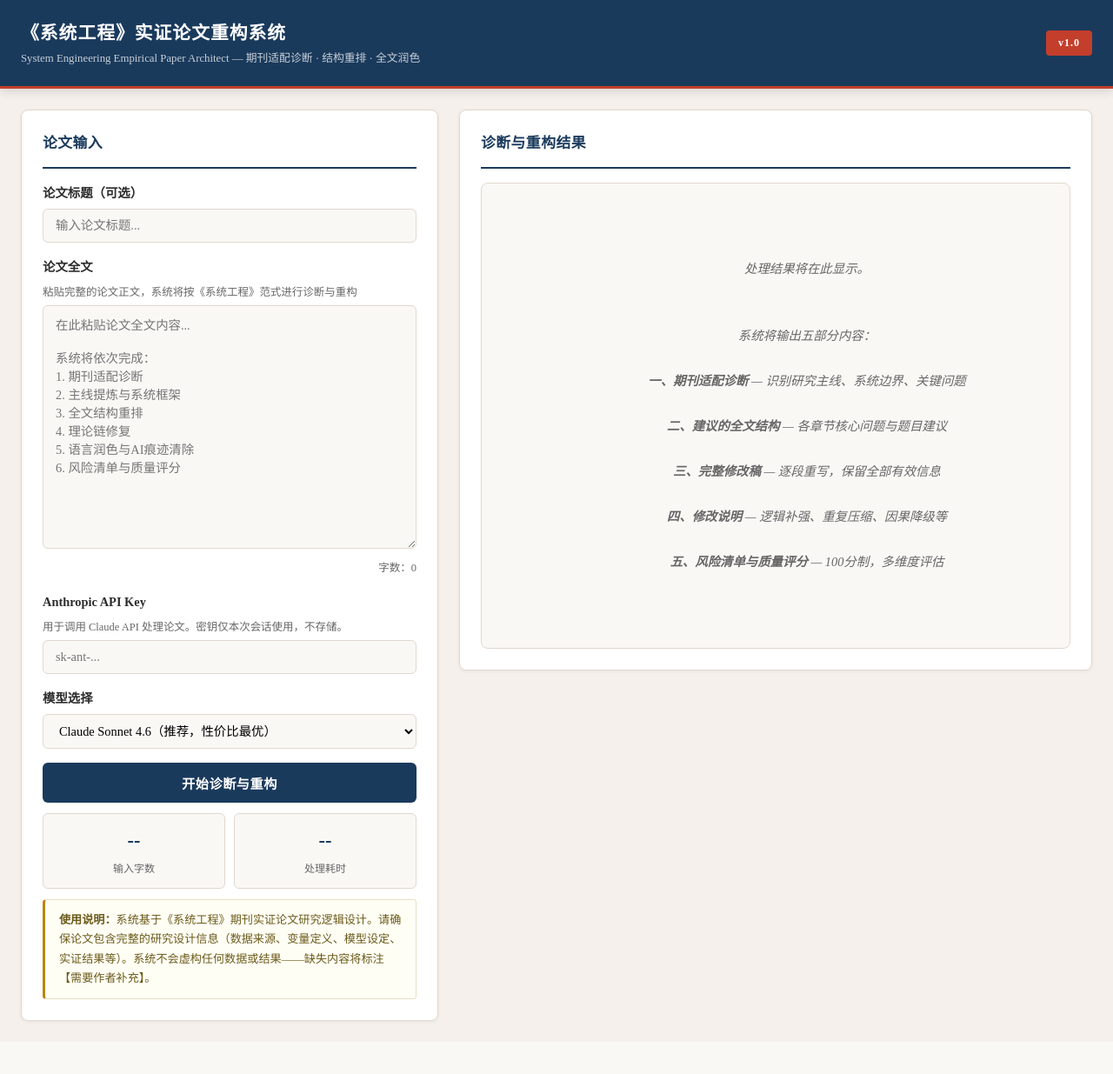
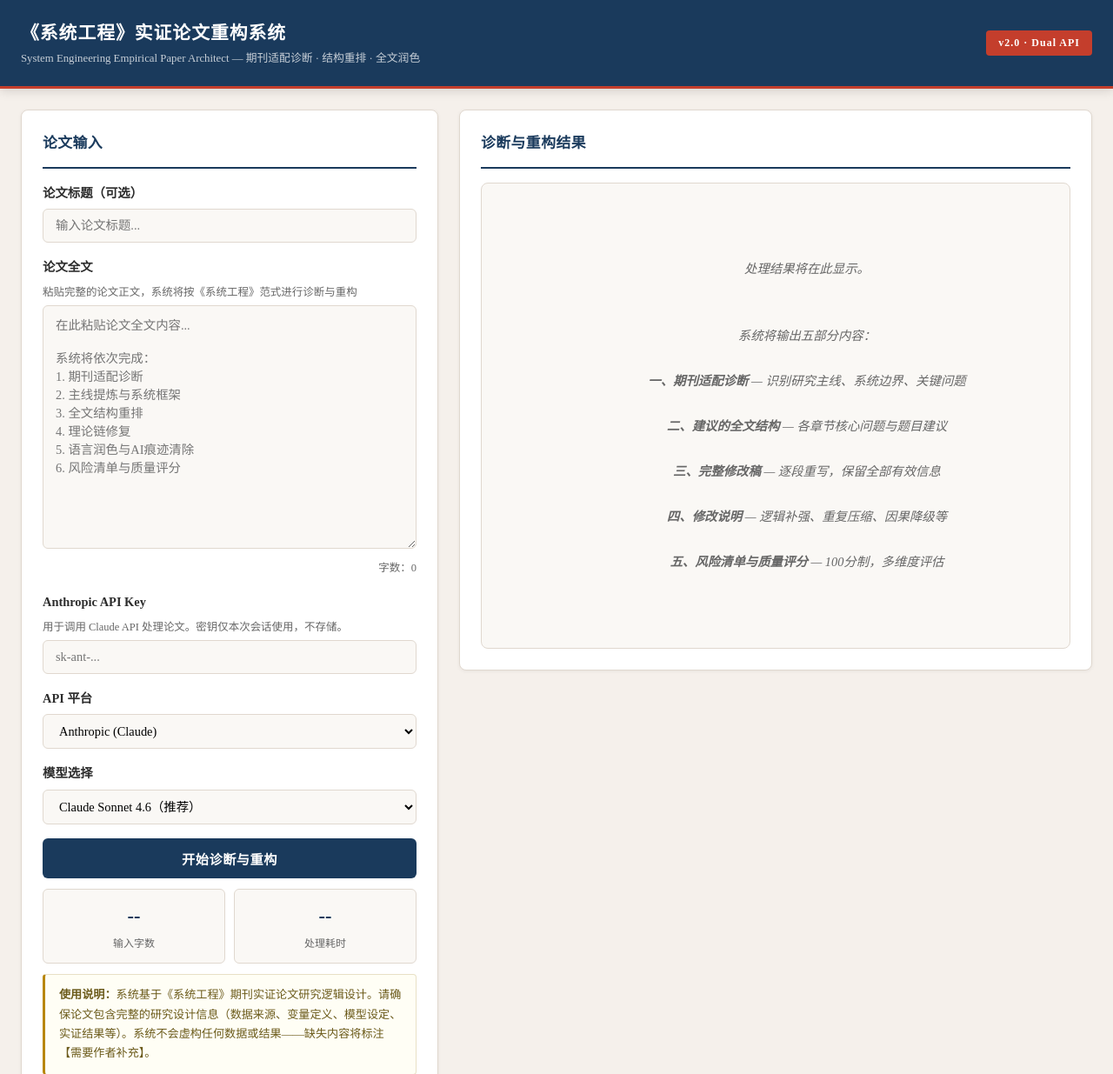
Before and after one commit to shiyingzhang1990-del/system-engineering-paper-generator, a Flask app: page / in a window 1280 px wide. Shown: the top 1235 px of the page at 87% size. Before the commit the page ends 1177 px from the top, so only its background shows below. Run offline with Flask 3, Linux system fonts and the light colour scheme.

Commit message:
feat: 支持 DeepSeek API，双 API 平台切换
- app.py: 新增 DeepSeek API 支持（OpenAI 兼容格式），按 provider 参数分发
- 前端: 新增 API 平台选择器，动态切换模型列表和 API Key 表单
- 支持流式和非流式两种模式
- 新增 /api/models 接口
- requirements: 新增 openai>=1.57.0

```diff
--- a/app.py
+++ b/app.py
@@ -4,6 +4,7 @@ from datetime import datetime
 from flask import Flask, render_template, request, jsonify, Response, stream_with_context
 from flask_cors import CORS
 import anthropic
+from openai import OpenAI
 
 from system_prompt import SYSTEM_PROMPT
 
@@ -11,9 +12,29 @@ app = Flask(__name__)
 CORS(app)
 app.secret_key = os.environ.get("SECRET_KEY", "system-engineering-paper-generator-2024")
 
-# API Key 配置
-# 优先级：环境变量 > 用户传入（前端表单）
-ADMIN_API_KEY = os.environ.get("ANTHROPIC_API_KEY", "")
+# 管理员预设 API Keys（环境变量）
+ADMIN_ANTHROPIC_KEY = os.environ.get("ANTHROPIC_API_KEY", "")
+ADMIN_DEEPSEEK_KEY = os.environ.get("DEEPSEEK_API_KEY", "")
+
+# DeepSeek API 配置
+DEEPSEEK_BASE_URL = "https://api.deepseek.com"
+DEEPSEEK_DEFAULT_MODEL = "deepseek-v4-pro"
+
+# Anthropic 默认模型
+ANTHROPIC_DEFAULT_MODEL = "claude-sonnet-4-6"
+
+# 模型列表
+ANTHROPIC_MODELS = {
+    "claude-opus-4-7": "Claude Opus 4.7（最强）",
+    "claude-sonnet-4-6": "Claude Sonnet 4.6（推荐）",
+    "claude-haiku-4-5-20251001": "Claude Haiku 4.5（最快）",
+}
+
+DEEPSEEK_MODELS = {
+    "deepseek-v4-pro": "DeepSeek V4 Pro（推荐，128K上下文）",
+    "deepseek-v4-flash": "DeepSeek V4 Flash（快速）",
+    "deepseek-chat": "DeepSeek Chat（通用）",
+}
 
 
 def build_user_prompt(paper_text, paper_title=""):
@@ -28,111 +49,185 @@ def build_user_prompt(paper_text, paper_title=""):
 ---"""
 
 
-def process_paper_sync(paper_text, api_key, model, paper_title):
-    """同步处理论文（非流式）"""
+# ========== Anthropic 处理函数 ==========
+
+def process_paper_anthropic_sync(paper_text, api_key, model, paper_title):
+    """Anthropic API 同步处理"""
     client = anthropic.Anthropic(api_key=api_key)
-
-    max_tokens = 16000  # 长输出模式
-
     response = client.messages.create(
         model=model,
-        max_tokens=max_tokens,
+        max_tokens=16000,
         system=SYSTEM_PROMPT,
         messages=[
-            {
-                "role": "user",
-                "content": build_user_prompt(paper_text, paper_title)
-            }
+            {"role": "user", "content": build_user_prompt(paper_text, paper_title)}
         ]
     )
-
     return response.content[0].text
 
 
-def process_paper_stream(paper_text, api_key, model, paper_title):
-    """流式处理论文"""
+def process_paper_anthropic_stream(paper_text, api_key, model, paper_title):
+    """Anthropic API 流式处理"""
     client = anthropic.Anthropic(api_key=api_key)
-
-    max_tokens = 16000
-
     with client.messages.stream(
         model=model,
-        max_tokens=max_tokens,
+        max_tokens=16000,
         system=SYSTEM_PROMPT,
         messages=[
-            {
-                "role": "user",
-                "content": build_user_prompt(paper_text, paper_title)
-            }
+            {"role": "user", "content": build_user_prompt(paper_text, paper_title)}
         ]
     ) as stream:
         for text in stream.text_stream:
             yield text
 
 
+# ========== DeepSeek 处理函数 ==========
+
+def process_paper_deepseek_sync(paper_text, api_key, model, paper_title):
+    """DeepSeek API 同步处理（OpenAI 兼容格式）"""
+    client = OpenAI(api_key=api_key, base_url=DEEPSEEK_BASE_URL)
+
+    response = client.chat.completions.create(
+        model=model,
+        max_tokens=16000,
+        temperature=0.7,
+        messages=[
+            {"role": "system", "content": SYSTEM_PROMPT},
+            {"role": "user", "content": build_user_prompt(paper_text, paper_title)}
+        ]
+    )
+    return response.choices[0].message.content
+
+
+def process_paper_deepseek_stream(paper_text, api_key, model, paper_title):
+    """DeepSeek API 流式处理（OpenAI 兼容格式）"""
+    client = OpenAI(api_key=api_key, base_url=DEEPSEEK_BASE_URL)
+
+    stream = client.chat.completions.create(
+        model=model,
+        max_tokens=16000,
+        temperature=0.7,
+        stream=True,
+        messages=[
+            {"role": "system", "content": SYSTEM_PROMPT},
+            {"role": "user", "content": build_user_prompt(paper_text, paper_title)}
+        ]
+    )
+    for chunk in stream:
+        if chunk.choices[0].delta.content:
+            yield chunk.choices[0].delta.content
+
+
+# ========== 路由 ==========
+
 @app.route("/")
 def index():
     """主页"""
-    has_admin_key = bool(ADMIN_API_KEY)
-    return render_template("index.html", has_admin_key=has_admin_key)
+    has_anthropic = bool(ADMIN_ANTHROPIC_KEY)
+    has_deepseek = bool(ADMIN_DEEPSEEK_KEY)
+    has_admin_key = has_anthropic or has_deepseek
+    return render_template(
+        "index.html",
+        has_admin_key=has_admin_key,
+        has_anthropic=has_anthropic,
+        has_deepseek=has_deepseek,
+        anthropic_models=ANTHROPIC_MODELS,
+        deepseek_models=DEEPSEEK_MODELS,
+    )
 
 
 @app.route("/api/process", methods=["POST"])
 def process():
-    """处理论文（非流式）"""
+    """处理论文（非流式，支持双 API）"""
     try:
         data = request.get_json()
         paper_text = data.get("paper_text", "").strip()
         paper_title = data.get("paper_title", "").strip()
-        api_key = data.get("api_key", "").strip() or ADMIN_API_KEY
-        model = data.get("model", "claude-sonnet-4-6")
+        provider = data.get("provider", "anthropic")  # "anthropic" 或 "deepseek"
+        model = data.get("model", "")
+
+        # 获取 API Key
+        if provider == "deepseek":
+            api_key = data.get("api_key", "").strip() or ADMIN_DEEPSEEK_KEY
+            if not model:
+                model = DEEPSEEK_DEFAULT_MODEL
+        else:
+            api_key = data.get("api_key", "").strip() or ADMIN_ANTHROPIC_KEY
+            if not model:
+                model = ANTHROPIC_DEFAULT_MODEL
 
         if not paper_text:
             return jsonify({"error": "请输入论文内容"}), 400
         if len(paper_text) < 500:
             return jsonify({"error": "论文内容过短（至少500字），请检查后重新提交"}), 400
         if not api_key:
-            return jsonify({"error": "请提供 Anthropic API Key，或在环境变量中配置 ANTHROPIC_API_KEY"}), 400
+            provider_name = "DeepSeek" if provider == "deepseek" else "Anthropic"
+            return jsonify({"error": f"请提供 {provider_name} API Key"}), 400
 
-        result = process_paper_sync(paper_text, api_key, model, paper_title)
+        # 按 provider 分发
+        if provider == "deepseek":
+            result = process_paper_deepseek_sync(paper_text, api_key, model, paper_title)
+        else:
+            result = process_paper_anthropic_sync(paper_text, api_key, model, paper_title)
 
         return jsonify({
             "success": True,
             "result": result,
+            "provider": provider,
+            "model": model,
             "timestamp": datetime.now().isoformat()
         })
 
-    except anthropic.APIError as e:
-        return jsonify({"error": f"Anthropic API 错误: {str(e)}"}), 500
     except Exception as e:
-        return jsonify({"error": f"处理失败: {str(e)}"}), 500
+        error_msg = str(e)
+        # 简化常见错误信息
+        if "401" in error_msg or "Unauthorized" in error_msg:
+            error_msg = "API Key 无效，请检查后重试"
+        elif "429" in error_msg or "rate" in error_msg.lower():
+            error_msg = "API 调用频率超限，请稍后重试"
+        elif "timeout" in error_msg.lower():
+            error_msg = "请求超时，论文过长或网络不稳定"
+        return jsonify({"error": f"处理失败: {error_msg}"}), 500
 
 
 @app.route("/api/process/stream", methods=["POST"])
 def process_stream():
-    """处理论文（流式）"""
+    """处理论文（流式，支持双 API）"""
     data = request.get_json()
     paper_text = data.get("paper_text", "").strip()
     paper_title = data.get("paper_title", "").strip()
-    api_key = data.get("api_key", "").strip() or ADMIN_API_KEY
-    model = data.get("model", "claude-sonnet-4-6")
+    provider = data.get("provider", "anthropic")
+    model = data.get("model", "")
+
+    if provider == "deepseek":
+        api_key = data.get("api_key", "").strip() or ADMIN_DEEPSEEK_KEY
+        if not model:
+            model = DEEPSEEK_DEFAULT_MODEL
+    else:
+        api_key = data.get("api_key", "").strip() or ADMIN_ANTHROPIC_KEY
+        if not model:
+            model = ANTHROPIC_DEFAULT_MODEL
 
     if not paper_text:
         return jsonify({"error": "请输入论文内容"}), 400
     if len(paper_text) < 500:
         return jsonify({"error": "论文内容过短（至少500字）"}), 400
     if not api_key:
-        return jsonify({"error": "请提供 Anthropic API Key"}), 400
+        provider_name = "DeepSeek" if provider == "deepseek" else "Anthropic"
+        return jsonify({"error": f"请提供 {provider_name} API Key"}), 400
 
     def generate():
         try:
-            for chunk in process_paper_stream(paper_text, api_key, model, paper_title):
+            if provider == "deepseek":
+                stream = process_paper_deepseek_stream(paper_text, api_key, model, paper_title)
+            else:
+                stream = process_paper_anthropic_stream(paper_text, api_key, model, paper_title)
+
+            for chunk in stream:
                 yield f"data: {json.dumps({'content': chunk}, ensure_ascii=False)}\n\n"
             yield "data: [DONE]\n\n"
-        except anthropic.APIError as e:
-            yield f"data: {json.dumps({'error': f'API 错误: {str(e)}'}, ensure_ascii=False)}\n\n"
         except Exception as e:
-            yield f"data: {json.dumps({'error': f'处理失败: {str(e)}'}, ensure_ascii=False)}\n\n"
+            error_msg = str(e)
+            yield f"data: {json.dumps({'error': error_msg}, ensure_ascii=False)}\n\n"
 
     return Response(
         stream_with_context(generate()),
@@ -145,13 +240,23 @@ def process_stream():
     )
 
 
+@app.route("/api/models", methods=["GET"])
+def get_models():
+    """返回可用模型列表"""
+    return jsonify({
+        "anthropic": ANTHROPIC_MODELS,
+        "deepseek": DEEPSEEK_MODELS,
+    })
+
+
 @app.route("/api/health", methods=["GET"])
 def health():
     """健康检查"""
     return jsonify({
         "status": "ok",
         "timestamp": datetime.now().isoformat(),
-        "version": "1.0.0"
+        "version": "2.0.0",
+        "providers": ["anthropic", "deepseek"]
     })
 
 
--- a/requirements.txt
+++ b/requirements.txt
@@ -1,5 +1,6 @@
 flask==3.1.0
 anthropic==0.45.0
+openai>=1.57.0
 python-dotenv==1.1.0
 gunicorn==23.0.0
 flask-cors==5.0.0
--- a/templates/index.html
+++ b/templates/index.html
@@ -289,7 +289,7 @@
                 <h1>《系统工程》实证论文重构系统</h1>
                 <div class="subtitle">System Engineering Empirical Paper Architect — 期刊适配诊断 · 结构重排 · 全文润色</div>
             </div>
-            <span class="badge">v1.0</span>
+            <span class="badge">v2.0 · Dual API</span>
         </div>
     </header>
 
@@ -312,19 +312,41 @@
                 </div>
 
                 {% if not has_admin_key %}
-                <div class="form-group">
-                    <label>Anthropic API Key</label>
-                    <div class="hint">用于调用 Claude API 处理论文。密钥仅本次会话使用，不存储。</div>
+                <div class="form-group" id="apiKeyGroup">
+                    <label id="apiKeyLabel">Anthropic API Key</label>
+                    <div class="hint" id="apiKeyHint">用于调用 Claude API 处理论文。密钥仅本次会话使用，不存储。</div>
                     <input type="password" id="apiKey" placeholder="sk-ant-...">
                 </div>
+                {% else %}
+                  {% if has_anthropic and not has_deepseek %}
+                <div class="note" style="margin-bottom: 12px; background: #e8f5ee; border-color: #c5e8d5; color: #1a5c3a;">
+                    Anthropic API Key 已由管理员配置，用户无需输入。
+                </div>
+                  {% elif has_deepseek and not has_anthropic %}
+                <div class="note" style="margin-bottom: 12px; background: #e8f5ee; border-color: #c5e8d5; color: #1a5c3a;">
+                    DeepSeek API Key 已由管理员配置，用户无需输入。
+                </div>
+                  {% else %}
+                <div class="note" style="margin-bottom: 12px; background: #e8f5ee; border-color: #c5e8d5; color: #1a5c3a;">
+                    API Key 已由管理员配置，用户无需输入。
+                </div>
+                  {% endif %}
                 {% endif %}
+
+                <div class="form-group">
+                    <label>API 平台</label>
+                    <select id="providerSelect" onchange="onProviderChange()">
+                        <option value="anthropic">Anthropic (Claude)</option>
+                        <option value="deepseek">DeepSeek</option>
+                    </select>
+                </div>
 
                 <div class="form-group">
                     <label>模型选择</label>
                     <select id="modelSelect">
-                        <option value="claude-sonnet-4-6">Claude Sonnet 4.6（推荐，性价比最优）</option>
-                        <option value="claude-opus-4-7">Claude Opus 4.7（最强，处理复杂论文）</option>
-                        <option value="claude-haiku-4-5-20251001">Claude Haiku 4.5（最快，初步诊断用）</option>
+                        <option value="claude-sonnet-4-6">Claude Sonnet 4.6（推荐）</option>
+                        <option value="claude-opus-4-7">Claude Opus 4.7（最强）</option>
+                        <option value="claude-haiku-4-5-20251001">Claude Haiku 4.5（最快）</option>
                     </select>
                 </div>
 
@@ -383,6 +405,43 @@
         const btnStop = document.getElementById("btnStop");
         const btnProcessText = document.getElementById("btnProcessText");
         const spinner = document.getElementById("spinner");
+        const providerSelect = document.getElementById("providerSelect");
+        const modelSelect = document.getElementById("modelSelect");
+        const apiKeyInput = document.getElementById("apiKey");
+        const apiKeyLabel = document.getElementById("apiKeyLabel");
+        const apiKeyHint = document.getElementById("apiKeyHint");
+
+        // 模型映射
+        const anthropicModels = [
+            { value: "claude-sonnet-4-6", label: "Claude Sonnet 4.6（推荐）" },
+            { value: "claude-opus-4-7", label: "Claude Opus 4.7（最强）" },
+            { value: "claude-haiku-4-5-20251001", label: "Claude Haiku 4.5（最快）" },
+        ];
+        const deepseekModels = [
+            { value: "deepseek-v4-pro", label: "DeepSeek V4 Pro（推荐，128K上下文）" },
+            { value: "deepseek-v4-flash", label: "DeepSeek V4 Flash（快速）" },
+            { value: "deepseek-chat", label: "DeepSeek Chat（通用）" },
+        ];
+
+        function onProviderChange() {
+            const provider = providerSelect.value;
+            const models = provider === "deepseek" ? deepseekModels : anthropicModels;
+            modelSelect.innerHTML = models.map(m =>
+                `<option value="${m.value}">${m.label}</option>`
+            ).join("");
+
+            if (apiKeyInput) {
+                if (provider === "deepseek") {
+                    apiKeyInput.placeholder = "sk-...";
+                    if (apiKeyLabel) apiKeyLabel.textContent = "DeepSeek API Key";
+                    if (apiKeyHint) apiKeyHint.textContent = "用于调用 DeepSeek API 处理论文。密钥仅本次会话使用，不存储。";
+                } else {
+                    apiKeyInput.placeholder = "sk-ant-...";
+                    if (apiKeyLabel) apiKeyLabel.textContent = "Anthropic API Key";
+                    if (apiKeyHint) apiKeyHint.textContent = "用于调用 Claude API 处理论文。密钥仅本次会话使用，不存储。";
+                }
+            }
+        }
 
         // 字数统计
         paperText.addEventListener("input", () => {
@@ -418,12 +477,28 @@
                 return;
             }
 
-            const useStream = document.getElementById("modelSelect").value !== "claude-haiku-4-5-20251001";
+            // Haiku 用同步模式（更快），其他用流式
+            const model = modelSelect.value;
+            const useStream = !model.includes("haiku");
             if (useStream) {
                 startStreamProcessing();
             } else {
                 startSyncProcessing();
             }
+        }
+
+        function getRequestPayload() {
+            const apiKey = apiKeyInput ? apiKeyInput.value.trim() : "";
+            const model = modelSelect.value;
+            const title = document.getElementById("paperTitle").value.trim();
+            const provider = providerSelect.value;
+            return {
+                paper_text: paperText.value,
+                paper_title: title,
+                api_key: apiKey,
+                model: model,
+                provider: provider
+            };
         }
 
         async function startSyncProcessing() {
@@ -435,19 +510,10 @@
             hideStatus();
 
             try {
-                const apiKey = document.getElementById("apiKey").value.trim();
-                const model = document.getElementById("modelSelect").value;
-                const title = document.getElementById("paperTitle").value.trim();
-
                 const response = await fetch("/api/process", {
                     method: "POST",
                     headers: { "Content-Type": "application/json" },
-                    body: JSON.stringify({
-                        paper_text: paperText.value,
-                        paper_title: title,
-                        api_key: apiKey,
-                        model: model
-                    }),
+                    body: JSON.stringify(getRequestPayload()),
                     signal: abortController.signal
                 });
 
@@ -457,7 +523,7 @@
                     renderMarkdownOutput(data.result);
                     const elapsed = ((Date.now() - processingStartTime) / 1000).toFixed(0);
                     document.getElementById("statTime").textContent = elapsed + "s";
-                    showStatus(`处理完成，耗时 ${elapsed} 秒`, "success");
+                    showStatus(`处理完成（${data.provider}/${data.model}），耗时 ${elapsed} 秒`, "success");
                 } else {
                     outputArea.className = "output-area empty";
                     outputArea.textContent = `错误：${data.error}`;
@@ -485,19 +551,10 @@
             showStatus("正在分析论文结构...", "info");
 
             try {
-                const apiKey = document.getElementById("apiKey").value.trim();
-                const model = document.getElementById("modelSelect").value;
-                const title = document.getElementById("paperTitle").value.trim();
-
                 const response = await fetch("/api/process/stream", {
                     method: "POST",
                     headers: { "Content-Type": "application/json" },
-                    body: JSON.stringify({
-                        paper_text: paperText.value,
-                        paper_title: title,
-                        api_key: apiKey,
-                        model: model
-                    }),
+                    body: JSON.stringify(getRequestPayload()),
                     signal: abortController.signal
                 });
 
@@ -525,14 +582,12 @@
                             try {
                                 const parsed = JSON.parse(data);
                                 if (parsed.error) {
-                                    outputArea.innerHTML += `<span style="color:var(--accent);">\n\n[错误] ${parsed.error}</span>`;
+                                    outputArea.innerHTML += `<span style="color:var(--accent);">\n\n[错误] ${escapeHtml(parsed.error)}</span>`;
                                 } else if (parsed.content) {
                                     fullText += parsed.content;
-                                    // Streaming render: show raw text with basic formatting during stream
                                     if (fullText.length < 500) {
                                         outputArea.innerHTML = escapeHtml(fullText);
                                     } else {
-                                        // Partial render for performance during stream
                                         outputArea.innerHTML = escapeHtml(fullText);
                                     }
                                     outputArea.scrollTop = outputArea.scrollHeight;
```
